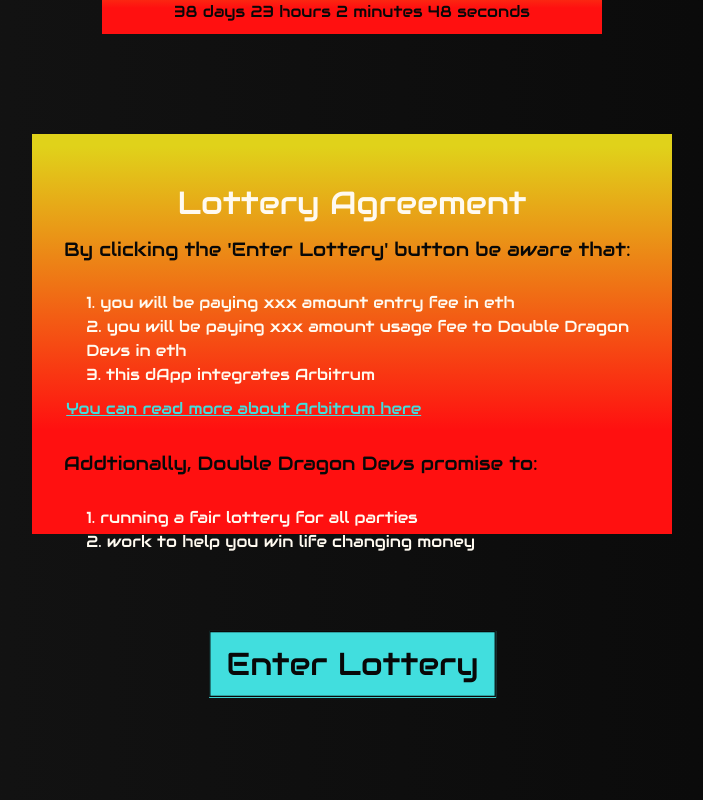
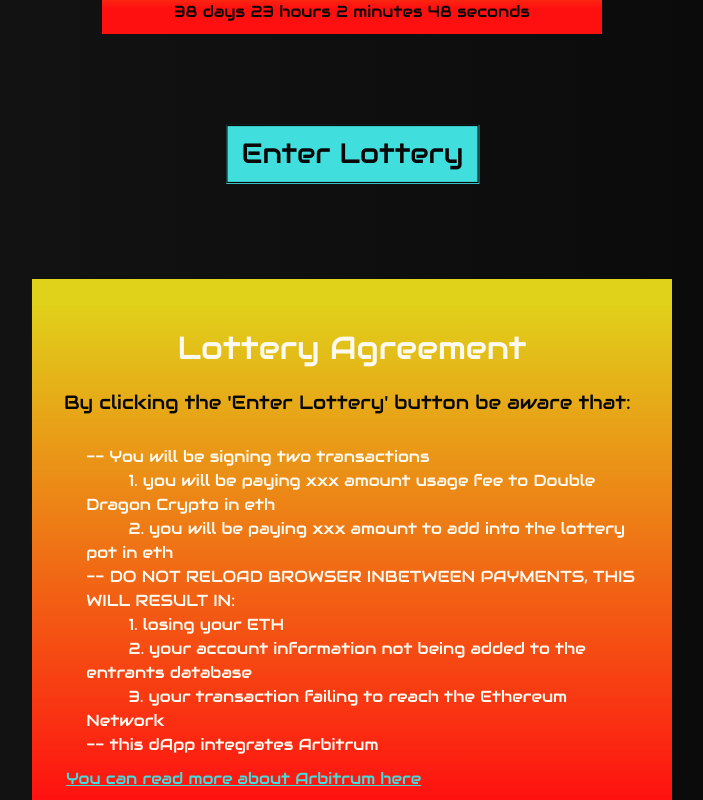
Before and after one commit to shackletons-mints/faNFT-FE, a React (Vite) app: page /lottery in a window 1280 px wide. Shown: the part 540-1340 px from the top of the page, without its empty margins (288-991 px from the left). Built offline with nearby package versions, Linux system fonts and the light colour scheme.

Commit message:
feat(css): clean up some css style(arrangement): rearrange lottery page to put the "buy" button closer to the top of the page

```diff
--- a/src/components/App.css
+++ b/src/components/App.css
@@ -10,7 +10,7 @@
   text-align: center;
   color: var(--white);
   font-family: 'Audiowide', cursive;
-  height: 1500px;
+  height: 2000px;
 }
 
 body {
--- a/src/components/routes/Lottery.tsx
+++ b/src/components/routes/Lottery.tsx
@@ -6,6 +6,8 @@
 import lotteryText from '../text/lotteryText'
 
 const Lottery = ({currentAccount, setCurrentAccount}) => {
+
+    const { importantInfo } = lotteryText
 
     return (
         <div className='lottery-page'>
@@ -16,16 +18,6 @@
 
             <Countdown />
 
-            <LotteryAgreement
-                title={lotteryText?.importantInfo?.title}
-                text={lotteryText?.importantInfo?.text}
-                list={lotteryText?.importantInfo?.list}
-                subtext={lotteryText?.importantInfo?.subtext}
-                subList={lotteryText?.importantInfo?.subList}
-                href={lotteryText?.importantInfo?.href}
-                linkText={lotteryText?.importantInfo?.linkText}
-            />
-
             <div className='buttons-container'>
                 <MintButton
                     currentAccount={currentAccount}
@@ -34,6 +26,17 @@
                 />
             </div>
 
+            <LotteryAgreement
+                title={importantInfo?.title}
+                text={importantInfo?.text}
+                list={importantInfo?.list}
+                subtext={importantInfo?.subtext}
+                subList={importantInfo?.subList}
+                href={importantInfo?.href}
+                linkText={importantInfo?.linkText}
+                listIndentions={importantInfo?.listIndentions}
+            />
+
         </div>
 
     )
--- a/src/components/routes/react-utils/LotteryAgreement.css
+++ b/src/components/routes/react-utils/LotteryAgreement.css
@@ -9,7 +9,6 @@
 
 .lotAgree-card-display-3 {
     width: 100%;
-    height: 10%;
     background: transparent;
     border: none;
 }
@@ -18,7 +17,7 @@
     margin: 100px auto;
     padding: 50px 0;
     width: 50%;
-    height: 50vh;
+    height: fit-content;
     background: var(--primary);
     background: linear-gradient(180deg, var(--primary) 3%, var(--secondary) 74%);
     display: flex;
--- a/src/components/routes/react-utils/LotteryAgreement.tsx
+++ b/src/components/routes/react-utils/LotteryAgreement.tsx
@@ -9,9 +9,11 @@
     subList?: string[]
     href?: string
     linkText?: string
+    listIndentions?: number[]
 }
 
-const LotteryAgreement: React.FC<LotteryAgreementProps> = ({ title, text, list, subtext, subList, href, linkText }) => {
+const LotteryAgreement: React.FC<LotteryAgreementProps> = ({ title, text, list, subtext, subList, href, linkText, listIndentions }) => {
+    console.log(list)
     return (
         <div className='lotAgree-card-container'>
             <h2 className='lotAgree-card-display-3'>{title}</h2>
@@ -21,6 +23,7 @@
                 <ul className='list'>
                     {list?.map((item, idx) => (
                         <li className='agreement' key={idx}>
+                            {(listIndentions?.includes(idx)) && <>&emsp; &emsp; </>}
                             {item}
                         </li>
                     ))}
--- a/src/components/routes/react-utils/MintButton.css
+++ b/src/components/routes/react-utils/MintButton.css
@@ -24,7 +24,7 @@
     padding: 0.375rem 0.75rem;
     font-size: 1rem;
     transition: 0.3s ease;
-    margin-top: 5px;
+    margin-top: 75px;
     -webkit-animation: bounce 0.75s infinite alternate;
     -moz-animation: bounce 0.75s infinite alternate;
     animation: bounce 0.75s infinite alternate;
--- a/src/components/text/lotteryText.ts
+++ b/src/components/text/lotteryText.ts
@@ -2,9 +2,14 @@
     title: 'Lottery Agreement',
     text: 'By clicking the \'Enter Lottery\' button be aware that:',
     list: [
-        '1. you will be paying xxx amount entry fee in eth',
-        '2. you will be paying xxx amount usage fee to Double Dragon Devs in eth',
-        `3. this dApp integrates Arbitrum`,
+        '-- You will be signing two transactions',
+        '1. you will be paying xxx amount usage fee to Double Dragon Crypto in eth',
+        '2. you will be paying xxx amount to add into the lottery pot in eth',
+        '-- DO NOT RELOAD BROWSER INBETWEEN PAYMENTS, THIS WILL RESULT IN:',
+        '1. losing your ETH',
+        '2. your account information not being added to the entrants database',
+        '3. your transaction failing to reach the Ethereum Network',
+        `-- this dApp integrates Arbitrum`,
     ],
     subtext: 'Addtionally, Double Dragon Devs promise to:',
     subList: [
@@ -13,6 +18,7 @@
     ],
     href: 'https://coinmarketcap.com/alexandria/article/what-is-arbitrum',
     linkText: 'You can read more about Arbitrum here',
+    listIndentions: [ 1,2,4,5,6 ],
 }
 
 const lotteryText = {
```
